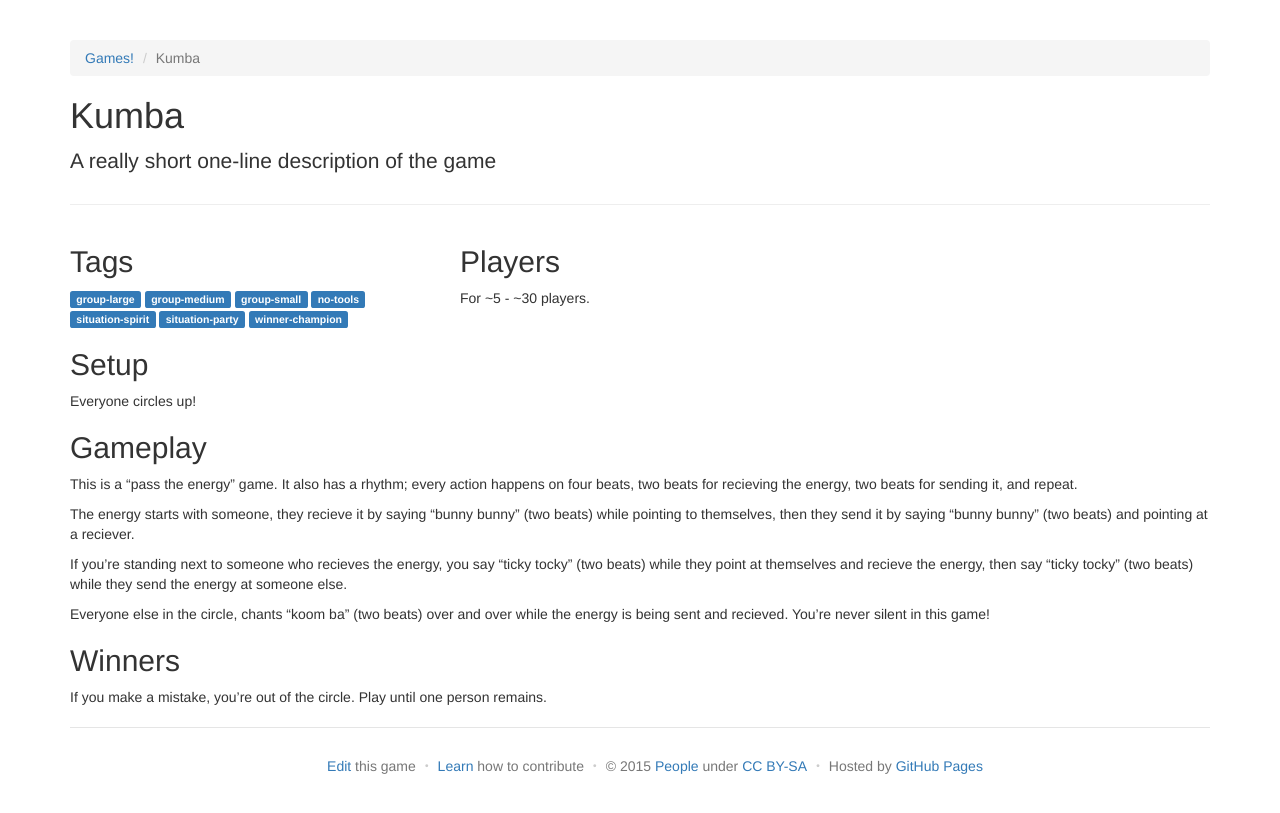
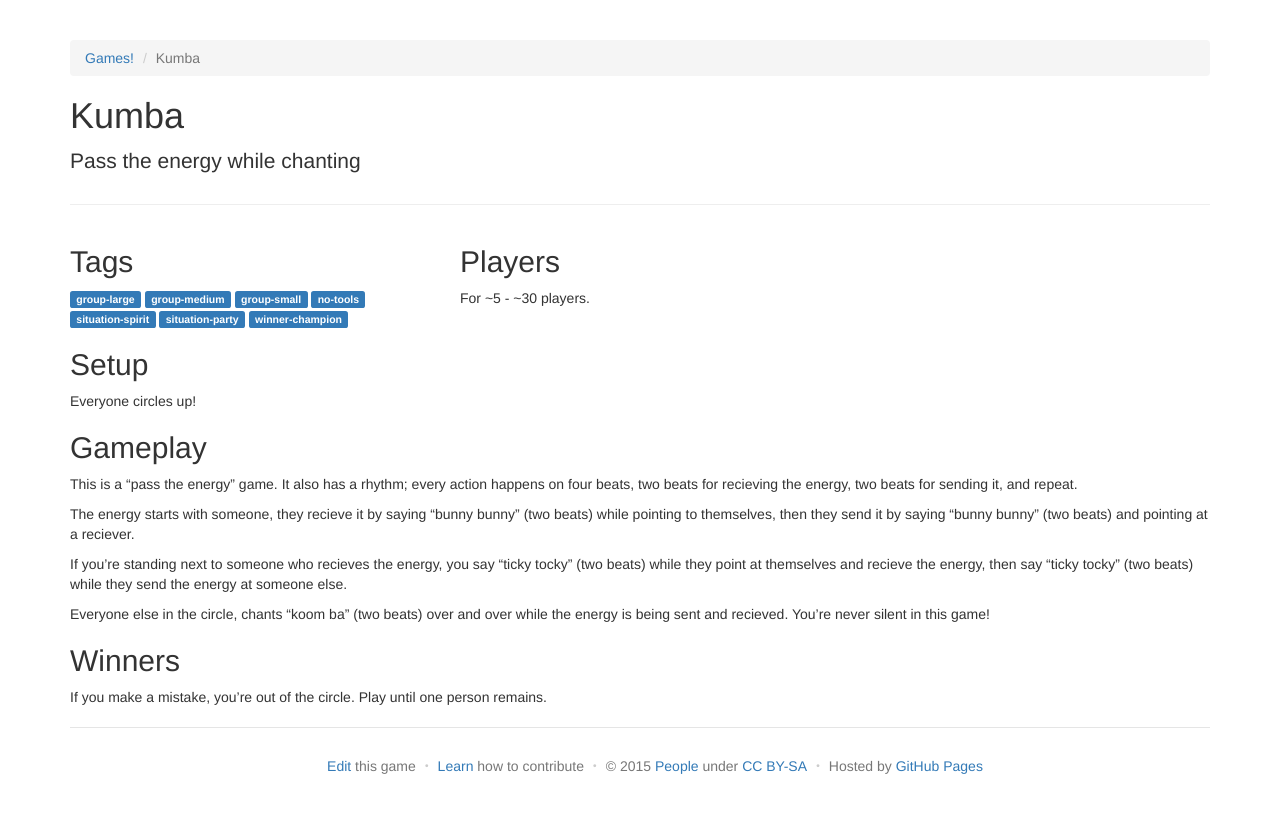
Before and after one commit to davidselassie/games, a Jekyll site: the page built from _games/kumba.md, in a window 1280 px wide. Shown: the top 813 px of the page. Built offline with Jekyll 4.4.1, drawn with Linux system fonts in a browser that asks for light colours.

Commit message:
Update kumba.md

```diff
--- a/_games/kumba.md
+++ b/_games/kumba.md
@@ -9,7 +9,7 @@ tags:
   - situation-party
   - winner-champion
 
-oneliner: A really short one-line description of the game
+oneliner: Pass the energy while chanting
 players: ~5 - ~30
 ---
 ## Setup
```
